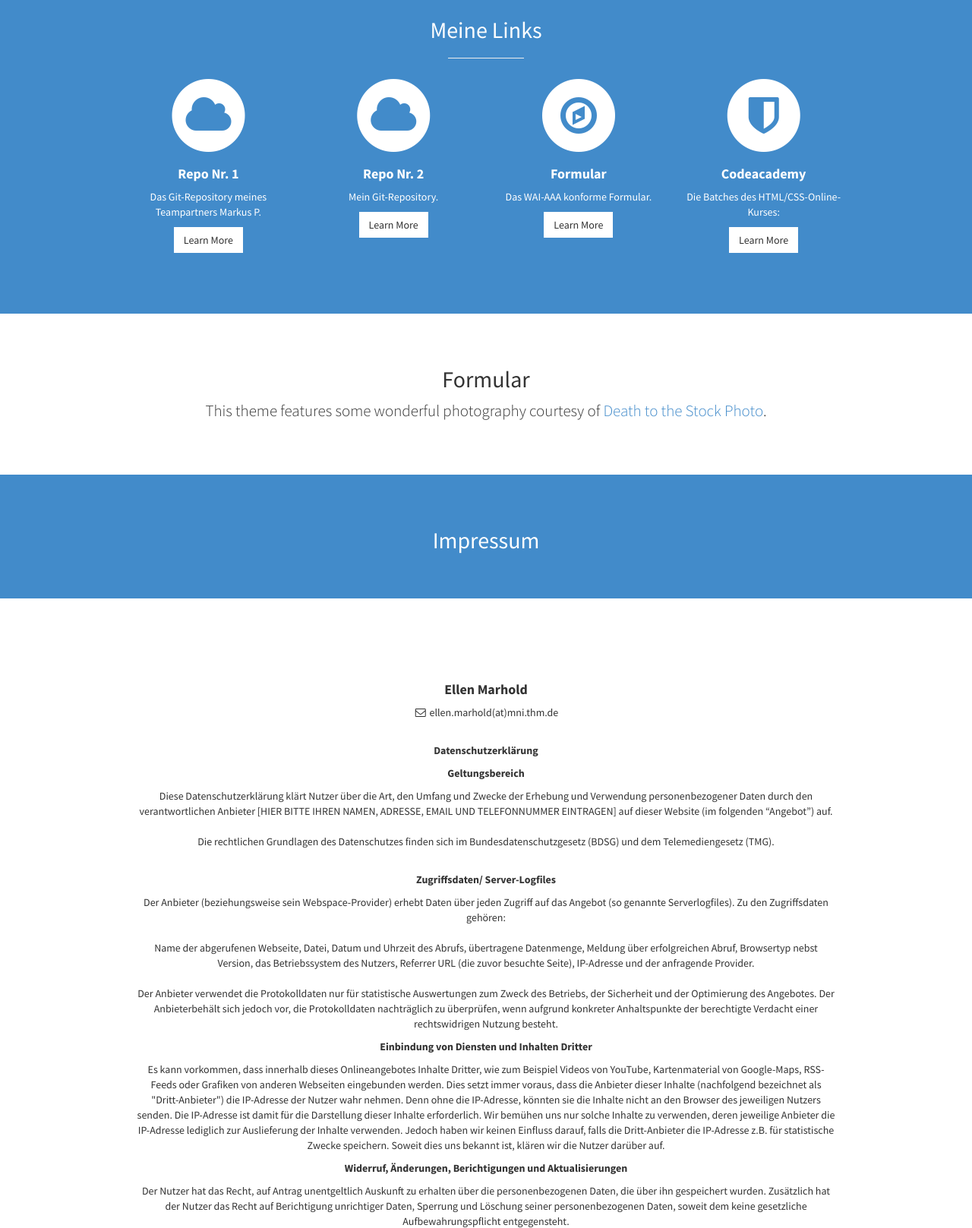
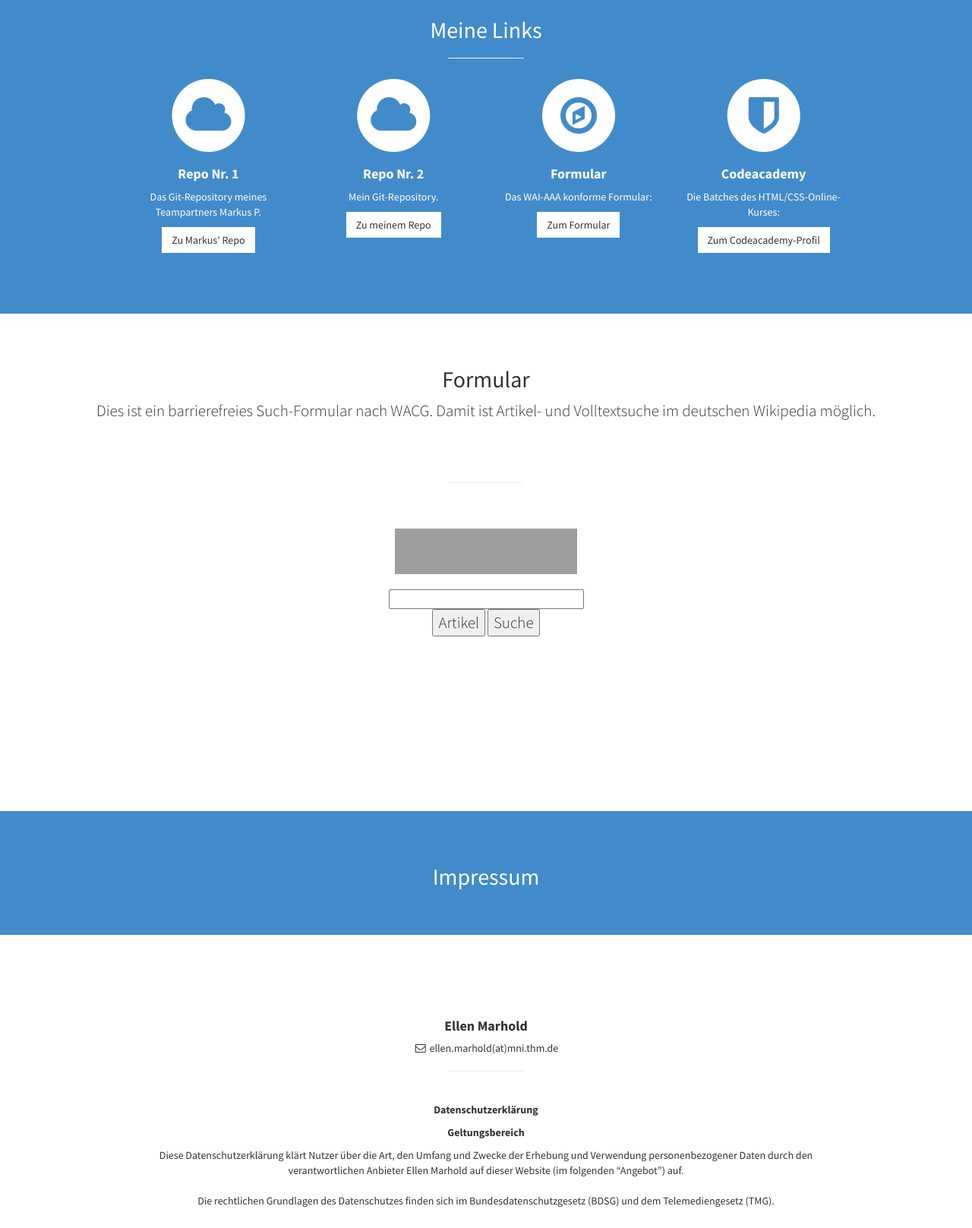
Before and after one commit to Idinya/Homepage, a plain HTML site: page startbootstrap-stylish-portfolio-gh-pages/index.html in a window 1280 px wide. Shown: the part 847-2464 px from the top of the page at 76% size. Drawn offline with Linux system fonts and the light colour scheme; grey boxes are pictures that could not be loaded.

Commit message:
second commit

```diff
--- a/startbootstrap-stylish-portfolio-gh-pages/index.html
+++ b/startbootstrap-stylish-portfolio-gh-pages/index.html
@@ -9,7 +9,7 @@
     <meta name="descrip  --><!--  --><!-- --> --> --<!-- > --<!-- >tio<!-- n" c<!-- ontent="">
     <meta name="author" content="">
 
-    <title>Stylish Portfolio - IBS HÜ</title>
+    <title>Homepage - IBS HÜ</title>
 
     <!-- Bootstrap Core CSS -->
     <link href="css/bootstrap.min.css" rel="stylesheet">
@@ -38,9 +38,6 @@
         <ul class="sidebar-nav">
             <a id="menu-close" href="#" class="btn btn-light btn-lg pull-right toggle"><i class="fa fa-times"></i></a>
             <li class="sidebar-brand">
-                <a href="#top">Start Bootstrap</a>
-            </li>
-            <li>
                 <a href="#top">Home</a>
             </li>
             <li>
@@ -60,8 +57,8 @@
         <div class="text-vertical-center">
             <h1>Internetbasierte Systeme</h1>
             <h3>Hausübung I</h3>
-            <br>
-            <a href="#about" class="btn btn-dark btn-lg">Find Out More</a>
+            <br />
+            <a href="#services" class="btn btn-dark btn-lg">Los gehts!</a>
         </div>
     </header>
 
@@ -84,7 +81,7 @@
                                     <strong>Repo Nr. 1</strong>
                                 </h4>
                                 <p>Das Git-Repository meines Teampartners Markus P.</p>
-                                <a href="#" class="btn btn-light">Learn More</a>
+                                <a href="#" class="btn btn-light" target="_blank">Zu Markus' Repo</a>
                             </div>
                         </div>
                         <div class="col-md-3 col-sm-6">
@@ -97,7 +94,7 @@
                                     <strong>Repo Nr. 2</strong>
                                 </h4>
                                 <p>Mein Git-Repository.</p>
-                                <a href="#" class="btn btn-light">Learn More</a>
+                                <a href="#" class="btn btn-light" target="_blank">Zu meinem Repo</a>
                             </div>
                         </div>
                         <div class="col-md-3 col-sm-6">
@@ -109,8 +106,8 @@
                                 <h4>
                                     <strong>Formular</strong>
                                 </h4>
-                                <p>Das WAI-AAA konforme Formular.</p>
-                                <a href="#" class="btn btn-light">Learn More</a>
+                                <p>Das WAI-AAA konforme Formular:</p>
+                                <a href="#about" class="btn btn-light">Zum Formular</a>
                             </div>
                         </div>
                         <div class="col-md-3 col-sm-6">
@@ -123,7 +120,7 @@
                                     <strong>Codeacademy</strong>
                                 </h4>
                                 <p>Die Batches des HTML/CSS-Online-Kurses:</p>
-                                <a href="http://www.codecademy.com/users/Acridian/achievements" class="btn btn-light">Learn More</a>
+                                <a href="http://www.codecademy.com/users/Acridian/achievements" class="btn btn-light" target="_blank">Zum Codeacademy-Profil</a>
                             </div>
                         </div>
                     </div>
@@ -143,72 +140,30 @@
             <div class="row">
                 <div class="col-lg-12 text-center">
                     <h2>Formular</h2>
-                    <p class="lead">This theme features some wonderful photography courtesy of <a target="_blank" href="http://join.deathtothestockphoto.com/">Death to the Stock Photo</a>.</p>
+                    <p class="lead">Dies ist ein barrierefreies Such-Formular nach WACG. Damit ist Artikel- und Volltextsuche im deutschen Wikipedia möglich.</p>
+                    <br /><br />
+                    <hr class="small">
+                    <br /><br />
+                    <a href="http://de.wikipedia.org" target="_blank">
+                    <img src="http://upload.wikimedia.org/wikipedia/commons/0/0b/Wikipedia_240x60.png"
+                        border="0" alt="wikipedia - die freie enzyklopädie" align="middle" width="240" height="60" /></a>
+                    <br /><br />
+                    <form name="search" method="post"
+                        action="http://de.wikipedia.org/wiki/Spezial:Suche" target="_blank">
+                        <div align="center">
+                            <input type="text" name="search" size="30" />
+                            <br />
+                            <input class="lead" type="submit" name="go" value="Artikel" />
+                            <input class="lead" type="submit" name="fulltext" value="Suche" />
+                        </div>
+                    </form>
+                    <br /><br /><br /><br /><br /><br /><br /><br />
                 </div>
             </div>
             <!-- /.row -->
         </div>
         <!-- /.container -->
     </section>
-
-    <!-- Callout -->
-    <!--
-    <aside class="callout">
-        <div class="text-vertical-center">
-            <h1>Vertically Centered Text</h1>
-        </div>
-    </aside>
-    -->
-
-    <!-- Portfolio -->
-    <!--
-    <section id="portfolio" class="portfolio">
-        <div class="container">
-            <div class="row">
-                <div class="col-lg-10 col-lg-offset-1 text-center">
-                    <h2>Our Work</h2>
-                    <hr class="small">
-                    <div class="row">
-                        <div class="col-md-6">
-                            <div class="portfolio-item">
-                                <a href="#">
-                                    <img class="img-portfolio img-responsive" src="img/portfolio-1.jpg">
-                                </a>
-                            </div>
-                        </div>
-                        <div class="col-md-6">
-                            <div class="portfolio-item">
-                                <a href="#">
-                                    <img class="img-portfolio img-responsive" src="img/portfolio-2.jpg">
-                                </a>
-                            </div>
-                        </div>
-                        <div class="col-md-6">
-                            <div class="portfolio-item">
-                                <a href="#">
-                                    <img class="img-portfolio img-responsive" src="img/portfolio-3.jpg">
-                                </a>
-                            </div>
-                        </div>
-                        <div class="col-md-6">
-                            <div class="portfolio-item">
-                                <a href="#">
-                                    <img class="img-portfolio img-responsive" src="img/portfolio-4.jpg">
-                                </a>
-                            </div>
-                        </div>
-                    </div>
-                    <!-- /.row (nested)
-                    <a href="#" class="btn btn-dark">View More Items</a>
-                </div>
-                <!-- /.col-lg-10
-            </div>
-            <!-- /.row
-        </div>
-        <!-- /.container
-    </section>
-    -->
-
 
     <!-- Call to Action -->
     <section id="contact">
@@ -222,29 +177,17 @@
         </div>
     </aside>
 
-    <!-- Map -->
-    <!-- <section id="contact" class="map">
-        <iframe width="100%" height="100%" frameborder="0" scrolling="no" marginheight="0" marginwidth="0" src="https://maps.google.com/maps?f=q&amp;source=s_q&amp;hl=en&amp;geocode=&amp;q=Twitter,+Inc.,+Market+Street,+San+Francisco,+CA&amp;aq=0&amp;oq=twitter&amp;sll=28.659344,-81.187888&amp;sspn=0.128789,0.264187&amp;ie=UTF8&amp;hq=Twitter,+Inc.,+Market+Street,+San+Francisco,+CA&amp;t=m&amp;z=15&amp;iwloc=A&amp;output=embed"></iframe>
-        <br />
-        <small>
-            <a href="https://maps.google.com/maps?f=q&amp;source=embed&amp;hl=en&amp;geocode=&amp;q=Twitter,+Inc.,+Market+Street,+San+Francisco,+CA&amp;aq=0&amp;oq=twitter&amp;sll=28.659344,-81.187888&amp;sspn=0.128789,0.264187&amp;ie=UTF8&amp;hq=Twitter,+Inc.,+Market+Street,+San+Francisco,+CA&amp;t=m&amp;z=15&amp;iwloc=A"></a>
-        </small>
-        </iframe>
-    </section> -->
-
     <!-- Footer -->
     <footer>
-
         <div class="container">
-
             <div class="col-lg-10 col-lg-offset-1 text-center">
-                        <h4><strong>Ellen Marhold</strong>
-                        </h4>
+                <h4><strong>Ellen Marhold</strong></h4>
                 <ul class="list-unstyled">
                     <!--<li><i class="fa fa-phone fa-fw"></i> (0641) 412-6745</li> -->
                     <li><i class="fa fa-envelope-o fa-fw"></i> ellen.marhold(at)mni.thm.de</a></li>
                 </ul>
-                        <br>
+                <hr class="small">
+                <br />
                         <!-- <ul class="list-inline">
                             <li>
                                 <i class="fa fa-facebook fa-fw fa-3x"></i>
@@ -257,14 +200,14 @@
                             </li>
                         </ul>  -->
 
-                        <p><strong>Datenschutzerklärung</strong></p><p><strong>Geltungsbereich</strong></p><p>Diese Datenschutzerklärung klärt Nutzer über die Art, den Umfang und Zwecke der Erhebung und Verwendung personenbezogener Daten durch den verantwortlichen Anbieter [HIER BITTE IHREN NAMEN, ADRESSE, EMAIL UND TELEFONNUMMER EINTRAGEN] auf dieser Website (im folgenden “Angebot”) auf.<br />
-                        <br>
+                <p><strong>Datenschutzerklärung</strong></p><p><strong>Geltungsbereich</strong></p><p>Diese Datenschutzerklärung klärt Nutzer über die Art, den Umfang und Zwecke der Erhebung und Verwendung personenbezogener Daten durch den verantwortlichen Anbieter Ellen Marhold auf dieser Website (im folgenden “Angebot”) auf.<br />
+                <br />
                 Die rechtlichen Grundlagen des Datenschutzes finden sich im Bundesdatenschutzgesetz (BDSG) und dem Telemediengesetz (TMG).<br />
-                        <br>
-                        </p><p><strong>Zugriffsdaten/ Server-Logfiles</strong></p><p><span class="sd-muster-content">Der Anbieter (beziehungsweise sein Webspace-Provider) erhebt Daten über jeden Zugriff auf das Angebot (so genannte Serverlogfiles). Zu den Zugriffsdaten gehören:<br />
-                        <br>
+                <br /></p>
+                <p><strong>Zugriffsdaten/ Server-Logfiles</strong></p><p><span class="sd-muster-content">Der Anbieter (beziehungsweise sein Webspace-Provider) erhebt Daten über jeden Zugriff auf das Angebot (so genannte Serverlogfiles). Zu den Zugriffsdaten gehören:<br />
+                <br />
                 Name der abgerufenen Webseite, Datei, Datum und Uhrzeit des Abrufs, übertragene Datenmenge, Meldung über erfolgreichen Abruf, Browsertyp nebst Version, das Betriebssystem des Nutzers, Referrer URL (die zuvor besuchte Seite), IP-Adresse und der anfragende Provider.<br />
-                        <br>
+                <br />
                 Der Anbieter verwendet die Protokolldaten nur für statistische Auswertungen zum Zweck des Betriebs, der Sicherheit und der Optimierung des Angebotes. Der Anbieterbehält sich jedoch vor, die Protokolldaten nachträglich zu überprüfen, wenn aufgrund konkreter Anhaltspunkte der berechtigte Verdacht einer rechtswidrigen Nutzung besteht.</span></p><p><strong>Einbindung von Diensten und Inhalten Dritter</strong></p><p><span class="sd-muster-content">Es kann vorkommen, dass innerhalb dieses Onlineangebotes Inhalte Dritter, wie zum Beispiel Videos von YouTube, Kartenmaterial von Google-Maps, RSS-Feeds oder Grafiken von anderen Webseiten eingebunden werden. Dies setzt immer voraus, dass die Anbieter dieser Inhalte (nachfolgend bezeichnet als "Dritt-Anbieter") die IP-Adresse der Nutzer wahr nehmen. Denn ohne die IP-Adresse, könnten sie die Inhalte nicht an den Browser des jeweiligen Nutzers senden. Die IP-Adresse ist damit für die Darstellung dieser Inhalte erforderlich. Wir bemühen uns nur solche Inhalte zu verwenden, deren jeweilige Anbieter die IP-Adresse lediglich zur Auslieferung der Inhalte verwenden. Jedoch  haben wir keinen Einfluss darauf, falls die Dritt-Anbieter die IP-Adresse z.B. für statistische Zwecke speichern. Soweit dies uns bekannt ist, klären wir die Nutzer darüber auf.<br />
                 </span></p><p><strong>Widerruf, Änderungen, Berichtigungen und Aktualisierungen</strong></p><p>Der Nutzer hat das Recht, auf Antrag unentgeltlich Auskunft zu erhalten über die personenbezogenen Daten, die über ihn gespeichert wurden. Zusätzlich hat der Nutzer das Recht auf Berichtigung unrichtiger Daten, Sperrung und Löschung seiner personenbezogenen Daten, soweit dem keine gesetzliche Aufbewahrungspflicht entgegensteht.<br />
                 </p><p><a href="http://rechtsanwalt-schwenke.de/smmr-buch/datenschutz-muster-generator-fuer-webseiten-blogs-und-social-media/" onclick="_gaq.push(['_trackEvent', 'outbound-article-int', 'http://rechtsanwalt-schwenke.de/smmr-buch/datenschutz-muster-generator-fuer-webseiten-blogs-und-social-media/', 'Datenschutz-Muster von Rechtsanwalt Thomas Schwenke - I LAW it']);" ><strong>Datenschutz-Muster von Rechtsanwalt Thomas Schwenke - I LAW it</strong></a></p>
```
Lines whose indentation alone changed are shown as unchanged.
